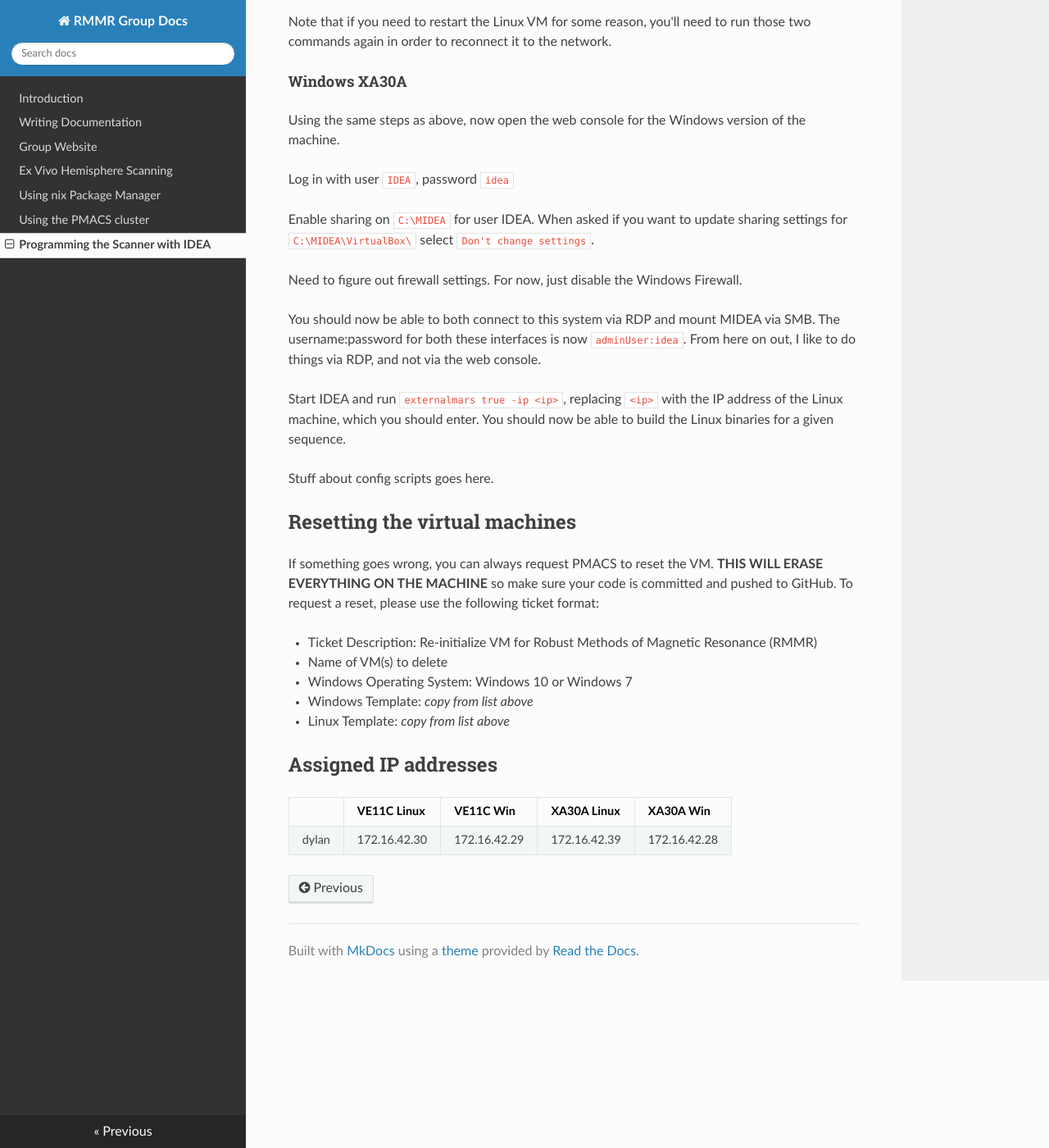
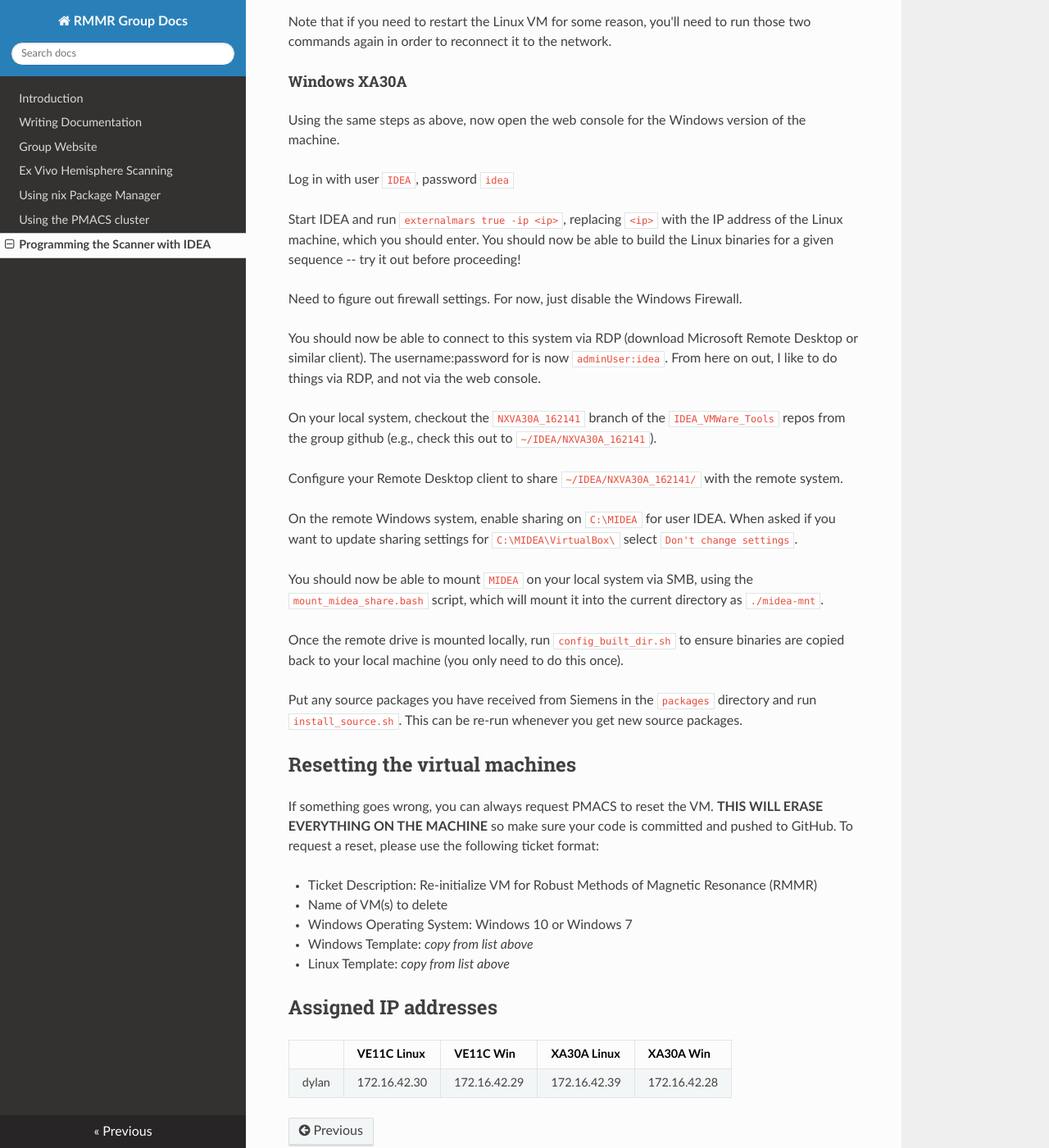
Before and after one commit to RMMR-Group/rmmr_group_docs, an MkDocs documentation site: the page built from docs/idea_vms.md, in a window 1280 px wide and 1400 px high, scrolled down 3882 px. Shown: the whole window at 82% size. Built offline with MkDocs 1.6.1, drawn with Linux system fonts in a browser that asks for light colours; nearby versions of some CDN libraries.

Commit message:
Updated instructions for XA30A VMs.

```diff
--- a/docs/idea_vms.md
+++ b/docs/idea_vms.md
@@ -114,15 +114,26 @@ Using the same steps as above, now open the web console for the Windows version
 
 Log in with user `IDEA`, password `idea`
 
-Enable sharing on `C:\MIDEA` for user IDEA. When asked if you want to update sharing settings for `C:\MIDEA\VirtualBox\` select `Don't change settings`.
+Start IDEA and run `externalmars true -ip <ip>`, replacing `<ip>` with the IP address of the Linux machine, which you should enter. You should now be able to build the Linux binaries for a given sequence -- try it out before proceeding!
 
 Need to figure out firewall settings. For now, just disable the Windows Firewall.
 
-You should now be able to both connect to this system via RDP and mount MIDEA via SMB. The username:password for both these interfaces is now `adminUser:idea`. From here on out, I like to do things via RDP, and not via the web console.
+You should now be able to connect to this system via RDP (download Microsoft Remote Desktop or similar client). The username:password for is now `adminUser:idea`. From here on out, I like to do things via RDP, and not via the web console.
 
-Start IDEA and run `externalmars true -ip <ip>`, replacing `<ip>` with the IP address of the Linux machine, which you should enter. You should now be able to build the Linux binaries for a given sequence.
+On your local system, checkout the `NXVA30A_162141` branch of the `IDEA_VMWare_Tools` repos from the group github (e.g., check this out to `~/IDEA/NXVA30A_162141`).
 
-Stuff about config scripts goes here.
+Configure your Remote Desktop client to share `~/IDEA/NXVA30A_162141/` with the remote system.
+
+On the remote Windows system, enable sharing on `C:\MIDEA` for user IDEA. When asked if you want to update sharing settings for `C:\MIDEA\VirtualBox\` select `Don't change settings`.
+
+You should now be able to mount `MIDEA` on your local system via SMB, using the `mount_midea_share.bash` script, which will mount it into the current directory as `./midea-mnt`.
+
+Once the remote drive is mounted locally, run `config_built_dir.sh` to ensure binaries are copied back to your local machine (you only need to do this once).
+
+Put any source packages you have received from Siemens in the `packages` directory and run `install_source.sh`. This can be re-run whenever you get new source packages.
+
+
+
 ## Resetting the virtual machines
 
 If something goes wrong, you can always request PMACS to reset the VM. **THIS WILL ERASE EVERYTHING ON THE MACHINE** so make sure your code is committed and pushed to GitHub. To request a reset, please use the following ticket format:
```
